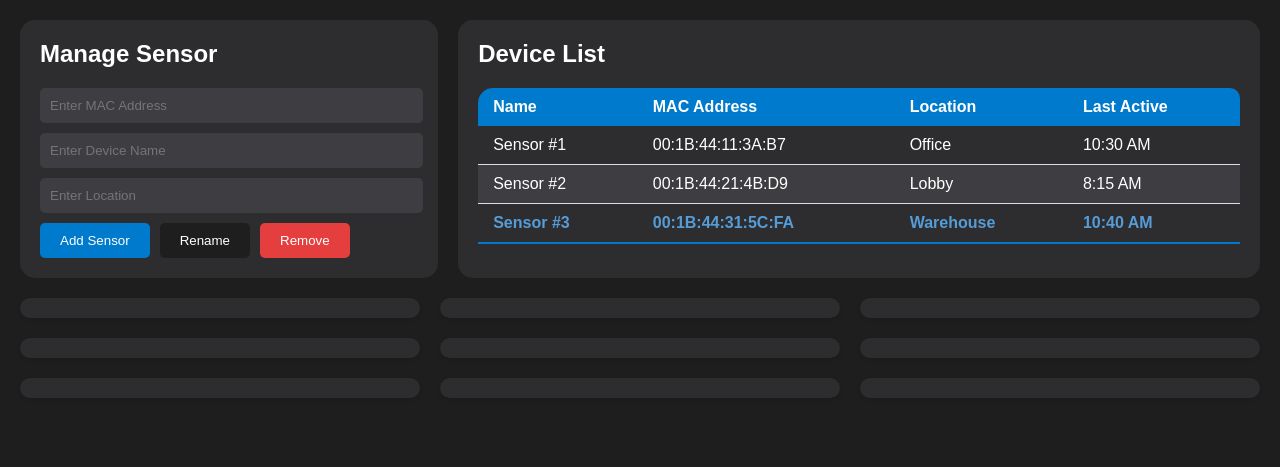
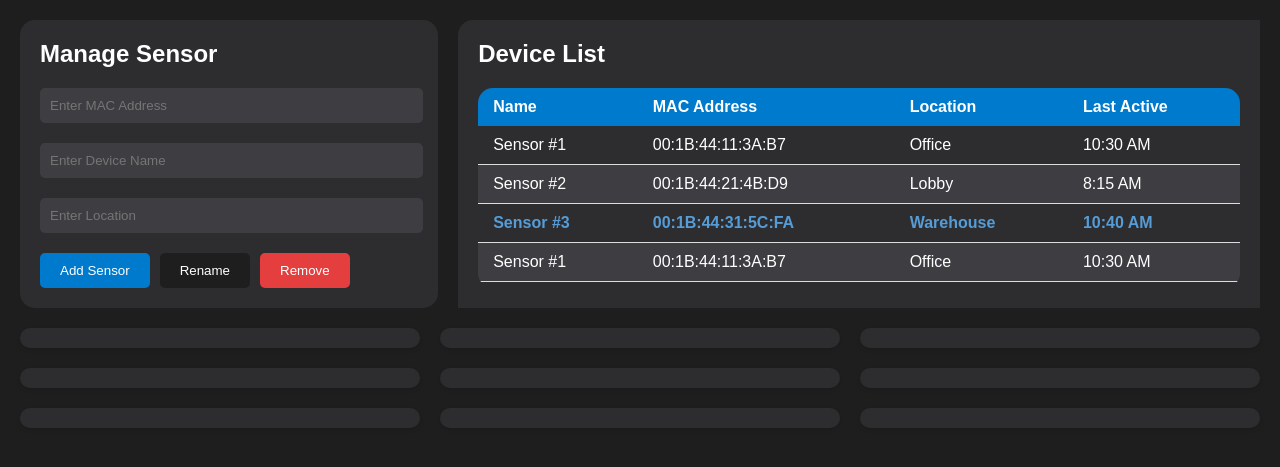
Before and after one commit to antoniosimuncic/nodejs-iot-server, a website: page iot-server/public/index.html in a window 1280 px wide. Shown: the part 87-554 px from the top of the page. Drawn offline with nearby package versions, Linux system fonts and the light colour scheme.

Commit message:
good looking frontend to a degree

```diff
--- a/iot-server/public/index.html
+++ b/iot-server/public/index.html
@@ -24,9 +24,10 @@
                       <button class="remove-button">Remove</button>
                   </div>
               </section>
-              <section class="motion-detected">
+              <section class="device-list">
                   <h2>Device List</h2>
-                  <table class="device-list">
+                  <div class="scrollable-table">
+                    <table>
                       <thead>
                           <tr>
                               <th>Name</th>
@@ -54,8 +55,45 @@
                               <td>Warehouse</td>
                               <td>10:40 AM</td>
                           </tr>
+                          <tr>
+                            <td>Sensor #1</td>
+                            <td>00:1B:44:11:3A:B7</td>
+                            <td>Office</td>
+                            <td>10:30 AM</td>
+                        </tr>
+                        <tr>
+                            <td>Sensor #2</td>
+                            <td>00:1B:44:21:4B:D9</td>
+                            <td>Lobby</td>
+                            <td>8:15 AM</td>
+                        </tr>
+                        <tr>
+                            <td>Sensor #3</td>
+                            <td>00:1B:44:31:5C:FA</td>
+                            <td>Warehouse</td>
+                            <td>10:40 AM</td>
+                        </tr>
+                        <tr>
+                          <td>Sensor #1</td>
+                          <td>00:1B:44:11:3A:B7</td>
+                          <td>Office</td>
+                          <td>10:30 AM</td>
+                      </tr>
+                      <tr>
+                          <td>Sensor #2</td>
+                          <td>00:1B:44:21:4B:D9</td>
+                          <td>Lobby</td>
+                          <td>8:15 AM</td>
+                      </tr>
+                      <tr>
+                          <td>Sensor #3</td>
+                          <td>00:1B:44:31:5C:FA</td>
+                          <td>Warehouse</td>
+                          <td>10:40 AM</td>
+                      </tr>
                       </tbody>
                   </table>
+                </div>
               </section>
           </div>
           <section class="charts">
--- a/iot-server/public/styles.css
+++ b/iot-server/public/styles.css
@@ -62,29 +62,21 @@ header h1 {
   /* box-shadow: 0 2px 4px rgba(0, 0, 0, 0.1); */
 }
 
-.motion-detected {
-  flex: 2;
-  max-width: 66%;
-  background: var(--window-color);
-  border-radius: 15px;
-  padding: 20px;
-  /* box-shadow: 0 2px 4px rgba(0, 0, 0, 0.1); */
-}
-
-.manage-sensor h2, .motion-detected h2 {
+.manage-sensor h2 {
   margin-top: 0;
 }
 
 .manage-sensor input {
   display: block;
   width: 96%;
-  margin-bottom: 10px;
+  margin-bottom: 20px;
   padding: 10px;
   border: 0px solid var(--background-color);
   border-radius: 5px;
   background-color: var(--third-color);
   color: white;
 }
+
 
 
 /***** Buttons *****/
@@ -117,44 +109,76 @@ header h1 {
 }
 
 
+
 /***** Device List table *****/
 
-.motion-detected table {
+.device-list {
+  flex: 2;
+  max-width: 66%;
+  background: var(--window-color);
+  border-radius: 15px 0 0 0;
+  padding: 20px;
+  /* box-shadow: 0 2px 4px rgba(0, 0, 0, 0.1); */
+}
+
+.device-list h2 {
+  margin-top: 0;
+}
+
+.scrollable-table {
+  height: 200px;
+  overflow-y: auto;
+  border-radius: 15px;
+}
+
+.scrollable-table > .table {
+  width: 100%;
+}
+
+.device-list table {
   width: 100%;
   border-collapse: collapse;
-  margin-top: 20px;
-  border-radius: 15px 10px 0 0;
-  overflow: hidden;
-  min-width: 300px;
+  /* margin-top: 20px; */
 }
 
-.motion-detected th {
+.device-list thead th {
   background-color: var(--primary-color);
   color: white;
   text-align: left;
   font-weight: bold;
+  position: sticky;  /* floating thead */
+  top: 0px;
+  z-index: 1;
 }
 
-.motion-detected th, .motion-detected td {
+.device-list th, .device-list td {
   padding: 10px 15px;
+  text-align: left;
 }
 
-.motion-detected tbody tr {
+.device-list tbody tr {
   border-bottom: 1px solid #ddd;
 }
 
-.motion-detected tbody tr:nth-of-type(even) {
+
+.device-list tbody tr:nth-of-type(even) {
   background-color: #3e3e42;
 }
 
-.motion-detected tbody tr:last-of-type {
+.device-list tbody tr:last-of-type {
   border-bottom: 2px solid var(--primary-color);
 }
 
-.motion-detected tbody tr.active-row {
+.device-list tbody tr.active-row {
   font-weight: bold;
   color: var(--secondary-color);
 }
+
+.device-list tbody tr:hover {
+  background-color: var(--hover-color);
+  cursor: pointer;
+}
+
 
 /***** Charts *****/
 
@@ -184,12 +208,16 @@ header h1 {
       flex-direction: column;
   }
 
-  .manage-sensor, .motion-detected {
+  .manage-sensor, .device-list {
       max-width: 100%;
 
   }
-  .motion-detected table {
-    font-size: 0.7em;
+  .device-list table {
+    font-size: 0.5em;
+    max-width: 310px;
+    display: block;
+    overflow-x: auto;
+    white-space: nowrap;
   }
 
   .charts {
```
Also changed, not shown: 1 other file.
